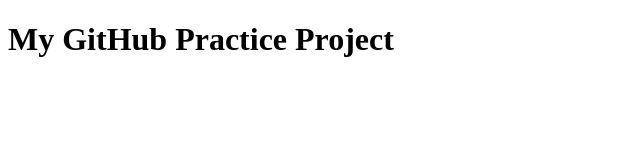
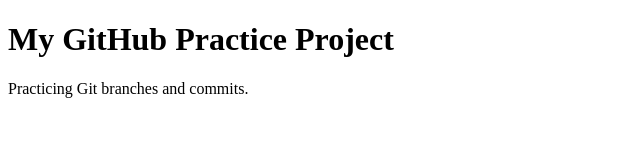
Before and after one commit to KRIS2604/Team-Nova, a plain HTML site: page index.html in a window 1280 px wide. Shown: the whole page, without its empty margins (0-640 px from the left). Drawn offline with Linux system fonts and the light colour scheme.

Commit message:
Updated HTML page

```diff
--- a/index.html
+++ b/index.html
@@ -5,5 +5,6 @@
 </head>
 <body>
     <h1>My GitHub Practice Project</h1>
+    <p>Practicing Git branches and commits.</p>
 </body>
 </html>
```
